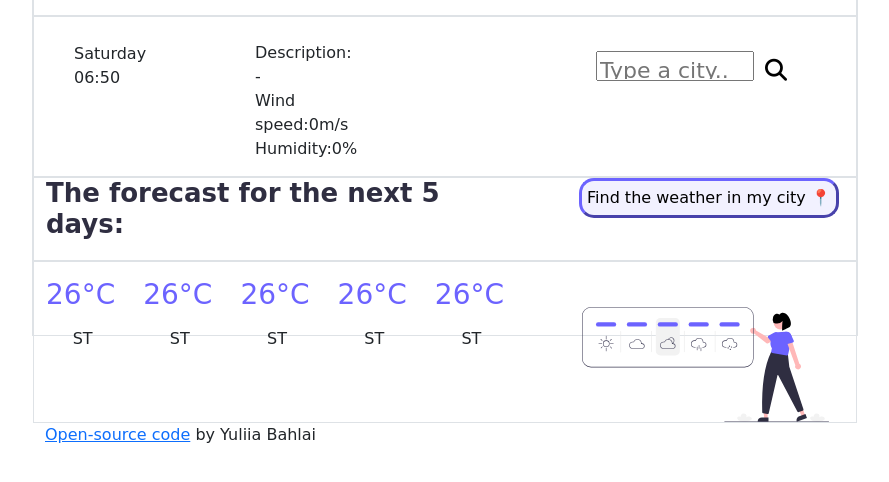
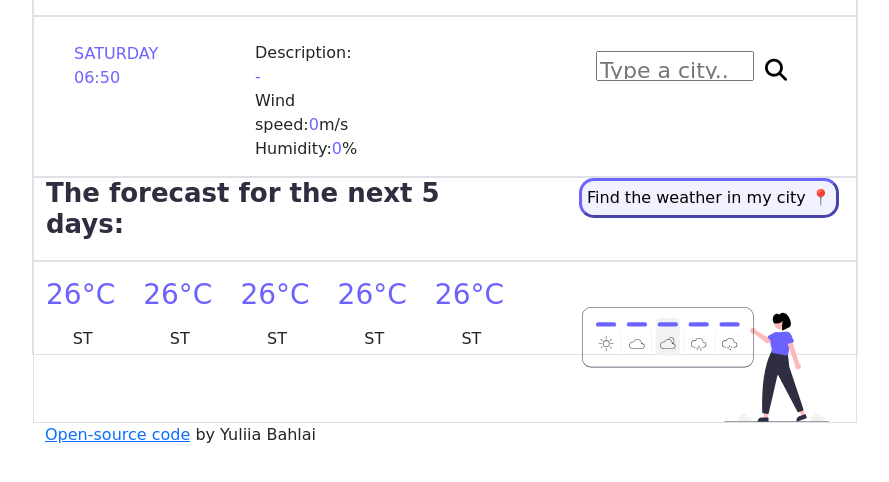
Before and after one commit to mrsjellybean/ProjectNew, a plain HTML site: page index.html in a window 1280 px wide. Shown: the part 198-680 px from the top of the page, without its empty margins (195-1084 px from the left). Drawn offline with nearby package versions, Linux system fonts and the light colour scheme; no server answers; a web font is replaced by a local one.

Commit message:
change the name

```diff
--- a/src/style.css
+++ b/src/style.css
@@ -48,7 +48,7 @@ h1 {
 
 .search-engine {
   padding-top: 22px;
-  padding-left: 240px;
+  padding-left: 230px;
   padding-right: 1px;
 }
 .date-time {
@@ -59,7 +59,7 @@ h1 {
 .description {
   padding: 0px 1px 15px 120px;
 
-  width: 100px;
+  width: 110px;
 }
 .temperature {
   padding: 0px 1px 15px 65px;
@@ -121,7 +121,7 @@ ul {
 .box {
   margin: 100px auto;
   width: 800px;
-  height: 432px;
+  height: 451px;
 }
 
 .icons {
@@ -158,3 +158,12 @@ form {
   position: relative;
   line-height: 1.5;
 }
+#speed,
+#humidity,
+#description,
+#date {
+  color: #6c63ff;
+}
+#date {
+  text-transform: uppercase;
+}
```
Also changed, not shown: index.html (renamed from NewProject.html).
